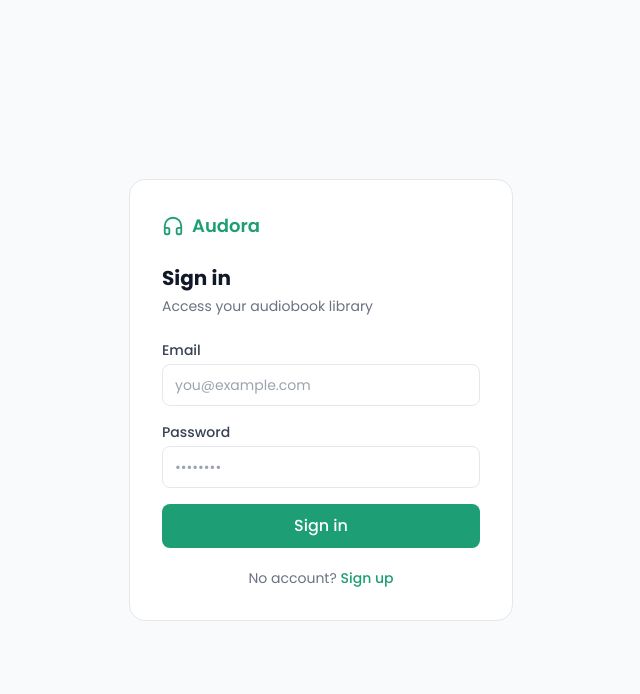
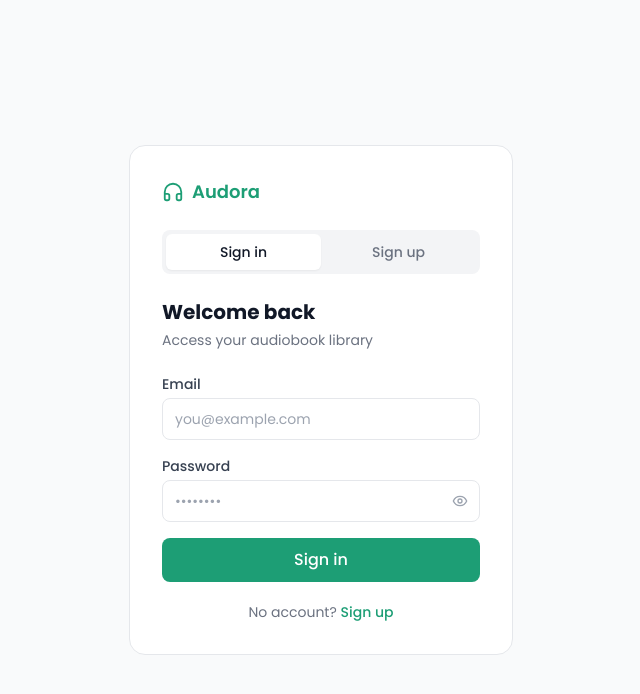
Before and after one commit to ivukpong/audiobook-frontend, a Next.js app: page /login in a window 1280 px wide. Shown: the top 694 px of the page, without its empty margins (319-959 px from the left). Built offline with nearby package versions, Linux system fonts and the light colour scheme; no server answers.

Commit message:
feat: implement login and registration forms with password visibility toggle

```diff
--- a/src/app/login/page.tsx
+++ b/src/app/login/page.tsx
@@ -1,31 +1,60 @@
 "use client";
 import { Suspense, useState } from "react";
-import Link from "next/link";
 import { useRouter, useSearchParams } from "next/navigation";
-import { Headphones } from "lucide-react";
+import { Eye, EyeOff, Headphones } from "lucide-react";
 import { useAuthStore } from "@/store/auth.store";
 import toast from "react-hot-toast";
 
-function LoginForm() {
-  const [email, setEmail] = useState("");
-  const [password, setPassword] = useState("");
-  const [loading, setLoading] = useState(false);
-  const { login } = useAuthStore();
+function AuthForm() {
+  const [tab, setTab] = useState<"login" | "register">("login");
+
+  // Login state
+  const [loginEmail, setLoginEmail] = useState("");
+  const [loginPassword, setLoginPassword] = useState("");
+  const [showLoginPassword, setShowLoginPassword] = useState(false);
+  const [loginLoading, setLoginLoading] = useState(false);
+
+  // Register state
+  const [regName, setRegName] = useState("");
+  const [regEmail, setRegEmail] = useState("");
+  const [regPassword, setRegPassword] = useState("");
+  const [showRegPassword, setShowRegPassword] = useState(false);
+  const [regLoading, setRegLoading] = useState(false);
+
+  const { login, register } = useAuthStore();
   const router = useRouter();
   const searchParams = useSearchParams();
   const redirectTo = searchParams.get("redirect") || "/library";
 
-  const handleSubmit = async (e: React.FormEvent) => {
+  const handleLogin = async (e: React.FormEvent) => {
     e.preventDefault();
-    setLoading(true);
+    setLoginLoading(true);
     try {
-      await login(email, password);
+      await login(loginEmail, loginPassword);
       toast.success("Welcome back!");
       router.push(redirectTo);
     } catch (err: any) {
       toast.error(err?.response?.data?.message || "Login failed");
     } finally {
-      setLoading(false);
+      setLoginLoading(false);
+    }
+  };
+
+  const handleRegister = async (e: React.FormEvent) => {
+    e.preventDefault();
+    if (regPassword.length < 8) {
+      toast.error("Password must be at least 8 characters");
+      return;
+    }
+    setRegLoading(true);
+    try {
+      await register(regName, regEmail, regPassword);
+      toast.success("Account created!");
+      router.push("/store");
+    } catch (err: any) {
+      toast.error(err?.response?.data?.message || "Registration failed");
+    } finally {
+      setRegLoading(false);
     }
   };
 
@@ -35,19 +64,47 @@ function LoginForm() {
         <div className="flex items-center gap-2 text-brand font-semibold text-lg mb-6">
           <Headphones size={22} /> Audora
         </div>
-        <h1 className="text-xl font-bold text-gray-900 mb-1">Sign in</h1>
-        <p className="text-sm text-gray-500 mb-6">
-          Access your audiobook library
-        </p>
-        <form onSubmit={handleSubmit} className="space-y-4">
+
+        {/* Tabs */}
+        <div className="flex rounded-lg bg-gray-100 p-1 mb-6">
+          <button
+            type="button"
+            onClick={() => setTab("login")}
+            className={`flex-1 py-2 text-sm font-medium rounded-md transition-colors ${
+              tab === "login"
+                ? "bg-white text-gray-900 shadow-sm"
+                : "text-gray-500 hover:text-gray-700"
+            }`}
+          >
+            Sign in
+          </button>
+          <button
+            type="button"
+            onClick={() => setTab("register")}
+            className={`flex-1 py-2 text-sm font-medium rounded-md transition-colors ${
+              tab === "register"
+                ? "bg-white text-gray-900 shadow-sm"
+                : "text-gray-500 hover:text-gray-700"
+            }`}
+          >
+            Sign up
+          </button>
+        </div>
+
+        {/* Login Form */}
+        {tab === "login" && (
+          <>
+            <h1 className="text-xl font-bold text-gray-900 mb-1">Welcome back</h1>
+            <p className="text-sm text-gray-500 mb-6">Access your audiobook library</p>
+            <form onSubmit={handleLogin} className="space-y-4">
               <div>
                 <label className="block text-sm font-medium text-gray-700 mb-1">
                   Email
                 </label>
                 <input
                   type="email"
-              value={email}
-              onChange={(e) => setEmail(e.target.value)}
+                  value={loginEmail}
+                  onChange={(e) => setLoginEmail(e.target.value)}
                   required
                   className="w-full px-3 py-2.5 border border-gray-200 rounded-lg text-sm focus:outline-none focus:ring-2 focus:ring-brand/30 focus:border-brand"
                   placeholder="you@example.com"
@@ -57,32 +114,121 @@ function LoginForm() {
                 <label className="block text-sm font-medium text-gray-700 mb-1">
                   Password
                 </label>
+                <div className="relative">
                   <input
-              type="password"
-              value={password}
-              onChange={(e) => setPassword(e.target.value)}
+                    type={showLoginPassword ? "text" : "password"}
+                    value={loginPassword}
+                    onChange={(e) => setLoginPassword(e.target.value)}
                     required
-              className="w-full px-3 py-2.5 border border-gray-200 rounded-lg text-sm focus:outline-none focus:ring-2 focus:ring-brand/30 focus:border-brand"
+                    className="w-full px-3 py-2.5 pr-10 border border-gray-200 rounded-lg text-sm focus:outline-none focus:ring-2 focus:ring-brand/30 focus:border-brand"
                     placeholder="••••••••"
                   />
+                  <button
+                    type="button"
+                    onClick={() => setShowLoginPassword((v) => !v)}
+                    className="absolute inset-y-0 right-3 flex items-center text-gray-400 hover:text-gray-600"
+                    tabIndex={-1}
+                  >
+                    {showLoginPassword ? <EyeOff size={16} /> : <Eye size={16} />}
+                  </button>
+                </div>
               </div>
               <button
                 type="submit"
-            disabled={loading}
+                disabled={loginLoading}
                 className="w-full bg-brand text-white py-2.5 rounded-lg font-medium hover:bg-brand-dark transition-colors disabled:opacity-60"
               >
-            {loading ? "Signing in..." : "Sign in"}
+                {loginLoading ? "Signing in..." : "Sign in"}
               </button>
             </form>
             <p className="text-center text-sm text-gray-500 mt-5">
               No account?{" "}
-          <Link
-            href="/register"
+              <button
+                type="button"
+                onClick={() => setTab("register")}
                 className="text-brand font-medium hover:underline"
               >
                 Sign up
-          </Link>
+              </button>
             </p>
+          </>
+        )}
+
+        {/* Register Form */}
+        {tab === "register" && (
+          <>
+            <h1 className="text-xl font-bold text-gray-900 mb-1">Create account</h1>
+            <p className="text-sm text-gray-500 mb-6">Start your audiobook journey</p>
+            <form onSubmit={handleRegister} className="space-y-4">
+              <div>
+                <label className="block text-sm font-medium text-gray-700 mb-1">
+                  Full name
+                </label>
+                <input
+                  type="text"
+                  value={regName}
+                  onChange={(e) => setRegName(e.target.value)}
+                  required
+                  className="w-full px-3 py-2.5 border border-gray-200 rounded-lg text-sm focus:outline-none focus:ring-2 focus:ring-brand/30 focus:border-brand"
+                  placeholder="Ini Ukpong"
+                />
+              </div>
+              <div>
+                <label className="block text-sm font-medium text-gray-700 mb-1">
+                  Email
+                </label>
+                <input
+                  type="email"
+                  value={regEmail}
+                  onChange={(e) => setRegEmail(e.target.value)}
+                  required
+                  className="w-full px-3 py-2.5 border border-gray-200 rounded-lg text-sm focus:outline-none focus:ring-2 focus:ring-brand/30 focus:border-brand"
+                  placeholder="you@example.com"
+                />
+              </div>
+              <div>
+                <label className="block text-sm font-medium text-gray-700 mb-1">
+                  Password
+                </label>
+                <div className="relative">
+                  <input
+                    type={showRegPassword ? "text" : "password"}
+                    value={regPassword}
+                    onChange={(e) => setRegPassword(e.target.value)}
+                    required
+                    className="w-full px-3 py-2.5 pr-10 border border-gray-200 rounded-lg text-sm focus:outline-none focus:ring-2 focus:ring-brand/30 focus:border-brand"
+                    placeholder="8+ characters"
+                  />
+                  <button
+                    type="button"
+                    onClick={() => setShowRegPassword((v) => !v)}
+                    className="absolute inset-y-0 right-3 flex items-center text-gray-400 hover:text-gray-600"
+                    tabIndex={-1}
+                  >
+                    {showRegPassword ? <EyeOff size={16} /> : <Eye size={16} />}
+                  </button>
+                </div>
+              </div>
+              <button
+                type="submit"
+                disabled={regLoading}
+                className="w-full bg-brand text-white py-2.5 rounded-lg font-medium hover:bg-brand-dark transition-colors disabled:opacity-60"
+              >
+                {regLoading ? "Creating account..." : "Create account"}
+              </button>
+            </form>
+            <p className="text-center text-sm text-gray-500 mt-5">
+              Already have an account?{" "}
+              <button
+                type="button"
+                onClick={() => setTab("login")}
+                className="text-brand font-medium hover:underline"
+              >
+                Sign in
+              </button>
+            </p>
+          </>
+        )}
       </div>
     </div>
   );
@@ -91,7 +237,7 @@ function LoginForm() {
 export default function LoginPage() {
   return (
     <Suspense>
-      <LoginForm />
+      <AuthForm />
     </Suspense>
   );
 }
```
Also changed, not shown: src/app/register/page.tsx (+32 -11 lines). Lines whose indentation alone changed are shown as unchanged.
